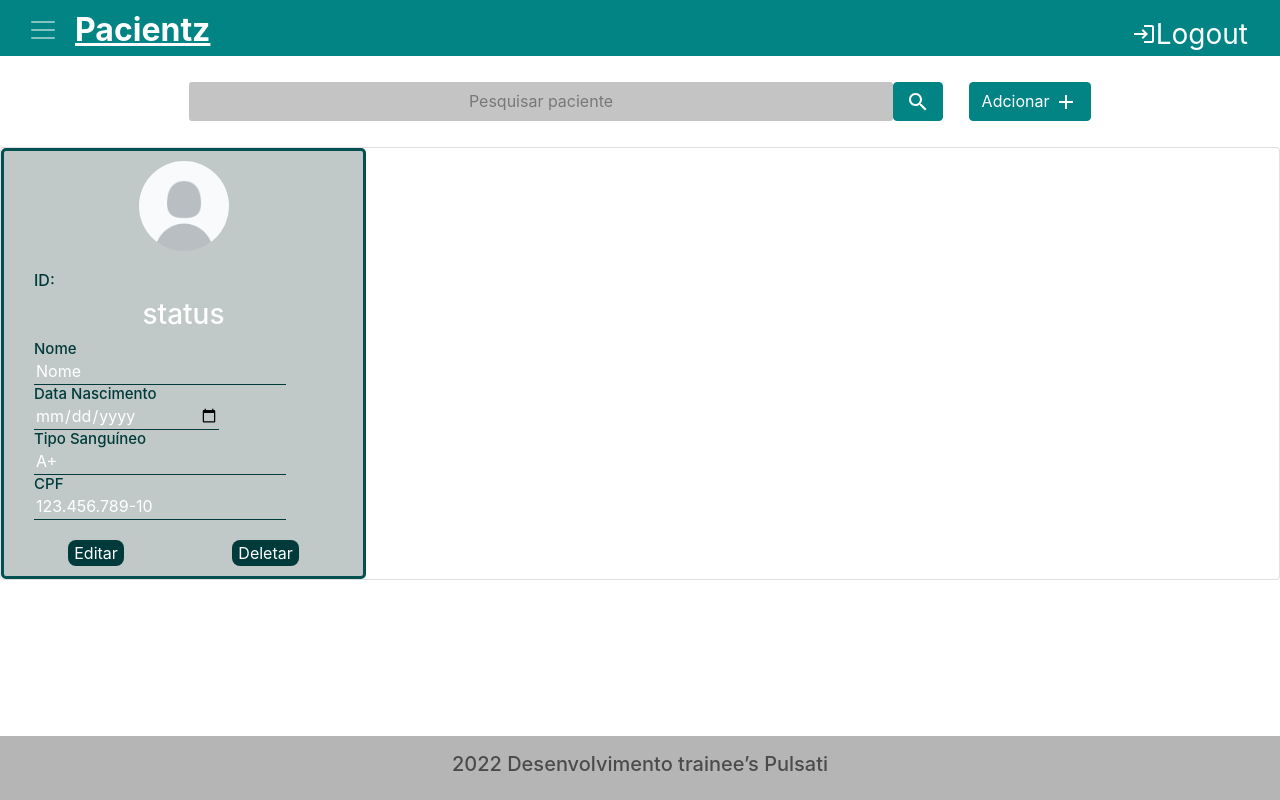
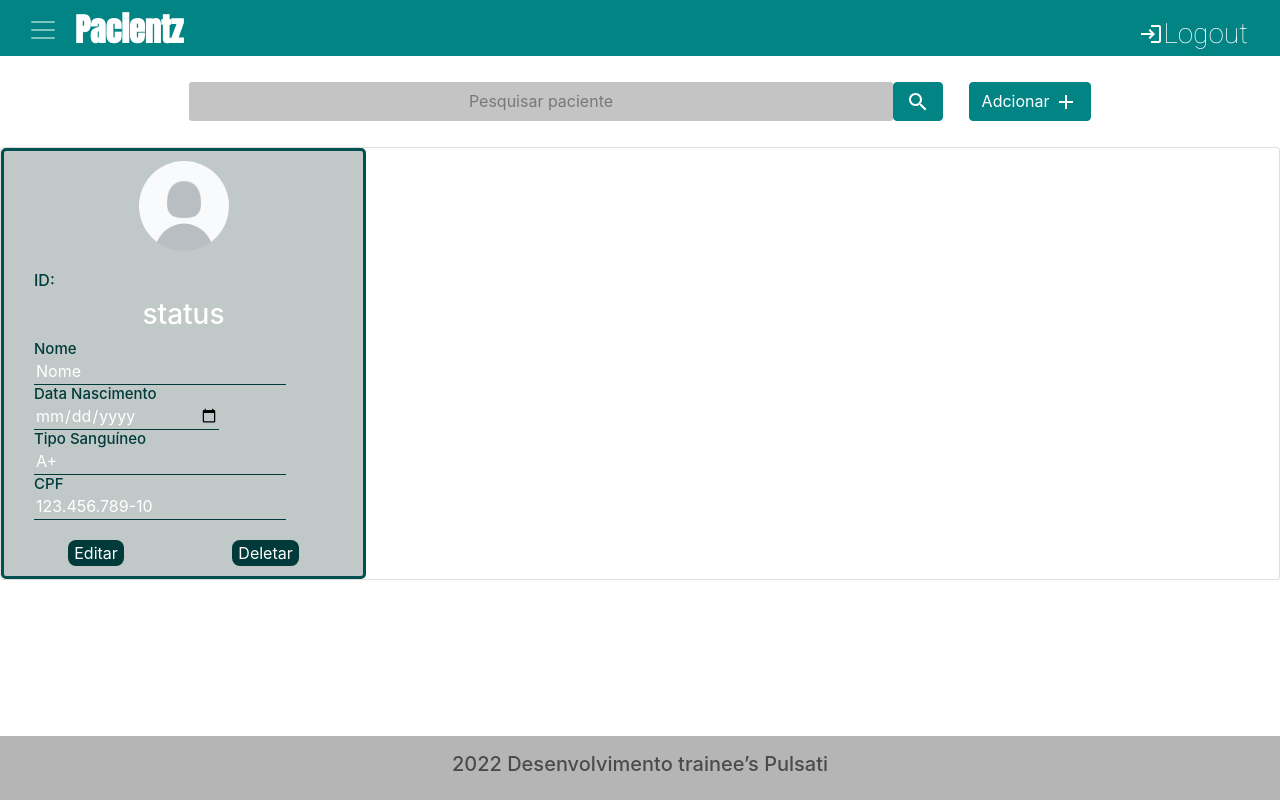
Before and after one commit to EricBernardi20/novoapp-frontend, an Angular app in the folder app-frontend/: page /searching in a window 1280 px wide. Built offline with nearby package versions, Linux system fonts and the light colour scheme.

Commit message:
Arrumando fonts

```diff
--- a/app-frontend/src/app/head/head.component.html
+++ b/app-frontend/src/app/head/head.component.html
@@ -15,7 +15,7 @@
         <h3 class="Paciente" href="#" style="font-weight: bold">Pacientz</h3>
         <div class="spacer"></div>
         <img src="../../assets/login_white_24dp.svg">
-        <a class="navbar-brand" href="#" [routerLink]="['/login']" style="font-size: 28px;">Logout</a>
+        <a class="navbar-brand" href="#" [routerLink]="['/login']" style="font-size: 28px; font-family: 'Roboto';">Logout</a>
     </nav>
 
 </div>
--- a/app-frontend/src/app/head/head.component.scss
+++ b/app-frontend/src/app/head/head.component.scss
@@ -12,7 +12,7 @@
         color: white;
         font-size: 4vh;
         margin-left: 5px;
-        text-decoration: underline;
+        font-family: 'Anton';
     }
 }
 
```
